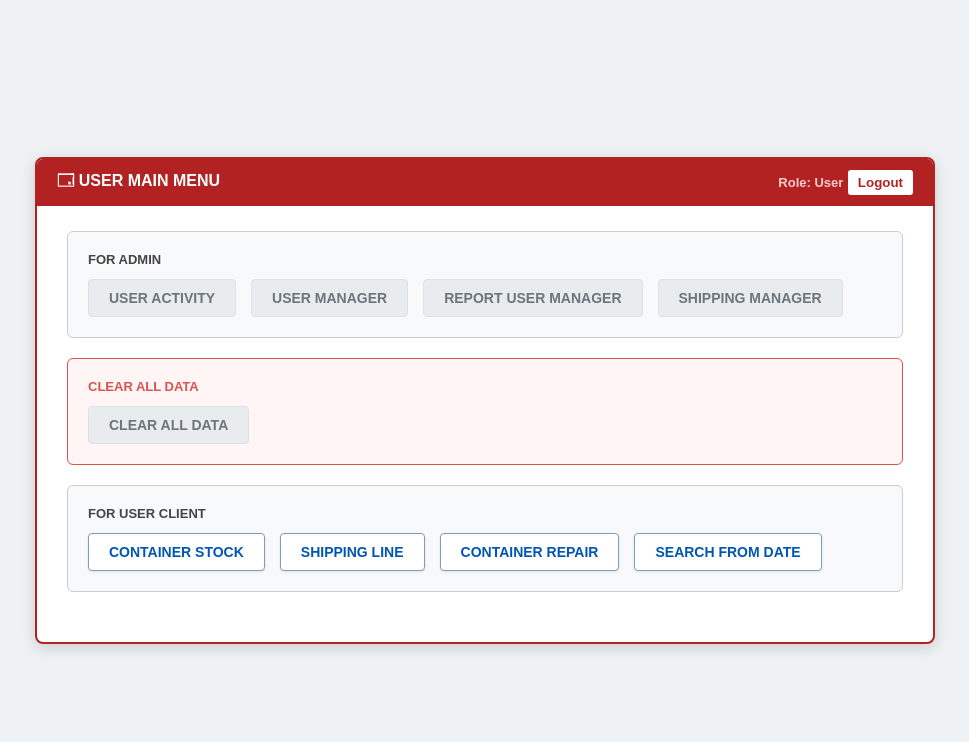
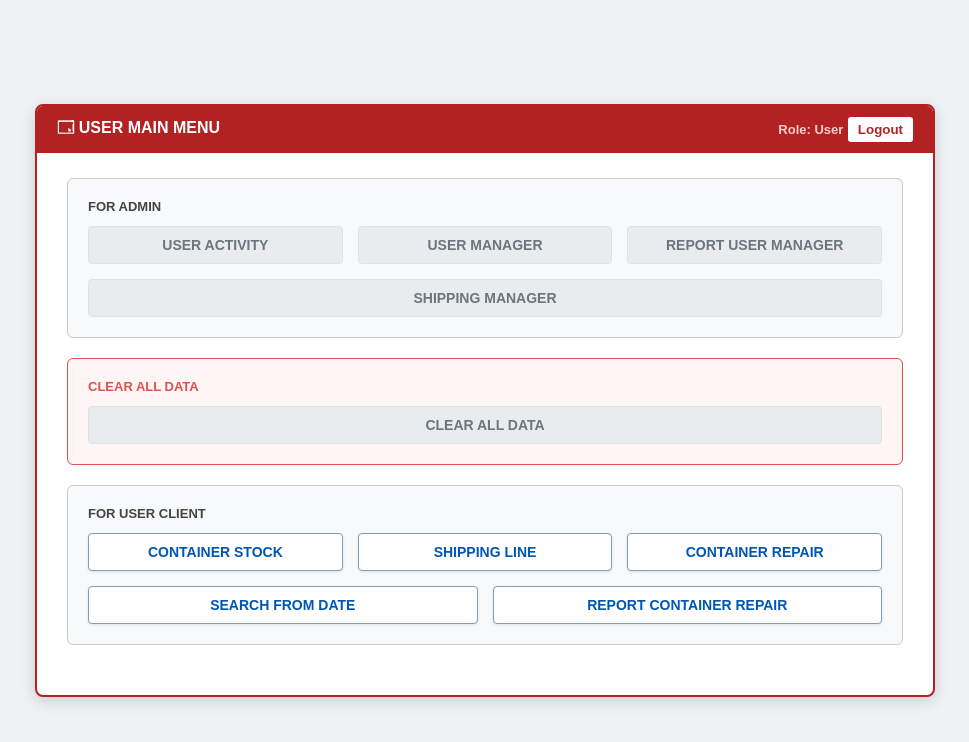
Before and after one commit to Machantra76/my-accesses-api, a website: page public/dashboard.html in a window 1280 px wide. Shown: the whole page, without its empty margins (155-1124 px from the left). Drawn offline with Linux system fonts and the light colour scheme.

Commit message:
Update dashboard.html

```diff
--- a/public/dashboard.html
+++ b/public/dashboard.html
@@ -77,6 +77,7 @@
             text-decoration: none;
             display: inline-block;
             text-align: center;
+            flex: 1 1 200px;
         }
         .btn:hover { background: #e2e6ea; border-color: #0056b3; }
 
@@ -146,6 +147,8 @@
             <button class="btn" id="btnShippingLine" onclick="openPage('shipping_line.html')">SHIPPING LINE</button>
             <button class="btn" id="btnContainerRepair" onclick="openPage('repair.html')">CONTAINER REPAIR</button>
             <button class="btn" id="btnSearchFromDate" onclick="openPage('date_in.html')">SEARCH FROM DATE</button>
+            <!-- ប៊ូតុងថ្មីដែលបានបន្ថែម -->
+            <button class="btn" id="btnReportContainerRepair" onclick="openPage('report_repair.html')">REPORT CONTAINER REPAIR</button>
         </div>
     </div>
 </div>
@@ -175,9 +178,9 @@
         document.getElementById("btnShippingLine").disabled = false;
         document.getElementById("btnContainerRepair").disabled = false;
         document.getElementById("btnSearchFromDate").disabled = false;
+        document.getElementById("btnReportContainerRepair").disabled = false;
     }
 
-    // កែតម្រូវមុខងារ openPage ឱ្យបើក File ដោយចំទីតាំង
     function openPage(pageName) {
         console.log("Opening page:", pageName);
         window.location.href = pageName;
```
